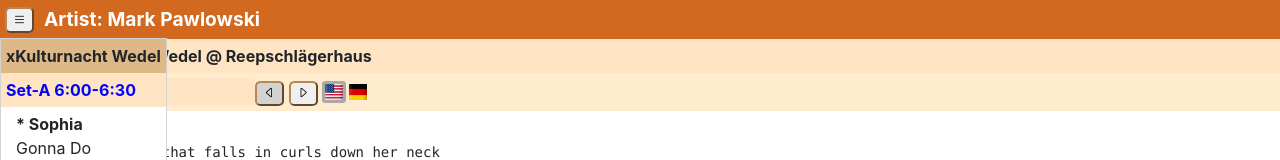
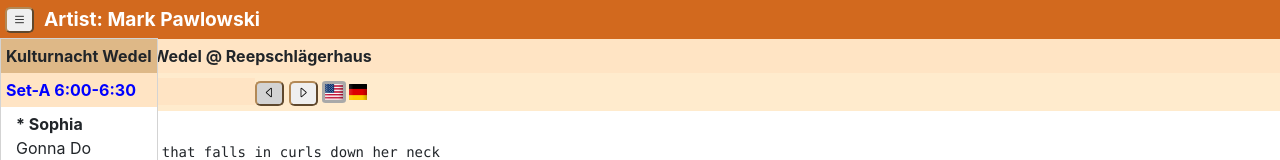
Before and after one commit to markpawl/Events, a React (Vite) app: page / in a window 1280 px wide. Both pictures are taken after a click on the button 19 px from the left and 19 px from the top of the page. Shown: the top 160 px of the page. Built offline with nearby package versions, Linux system fonts and the light colour scheme.

Commit message:
remove typo

```diff
--- a/src/components/SetList.jsx
+++ b/src/components/SetList.jsx
@@ -60,7 +60,7 @@ export const SetList = (params) => {
 
     return (
         <>
-        <div className='eventTitle' >x{params.locater.event.title}</div>
+        <div className='eventTitle' >{params.locater.event.title}</div>
         <div>
             <Sets {...params} />
         </div>
```
